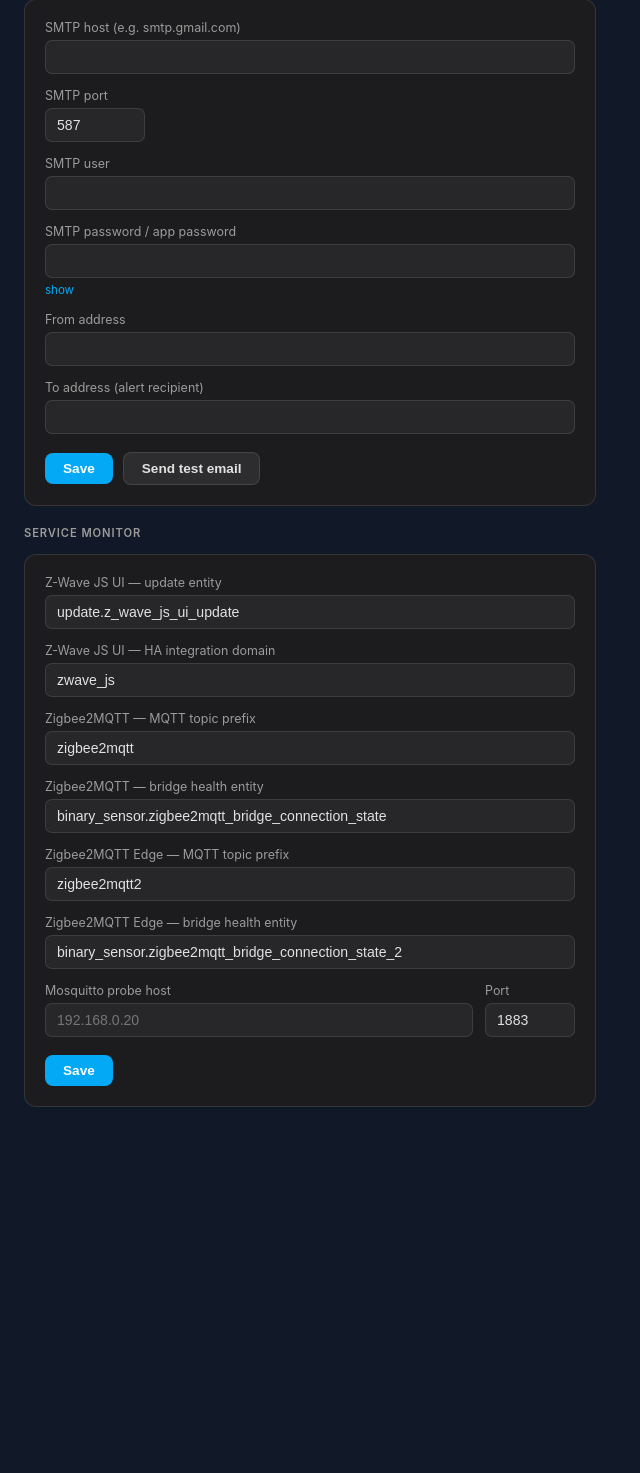
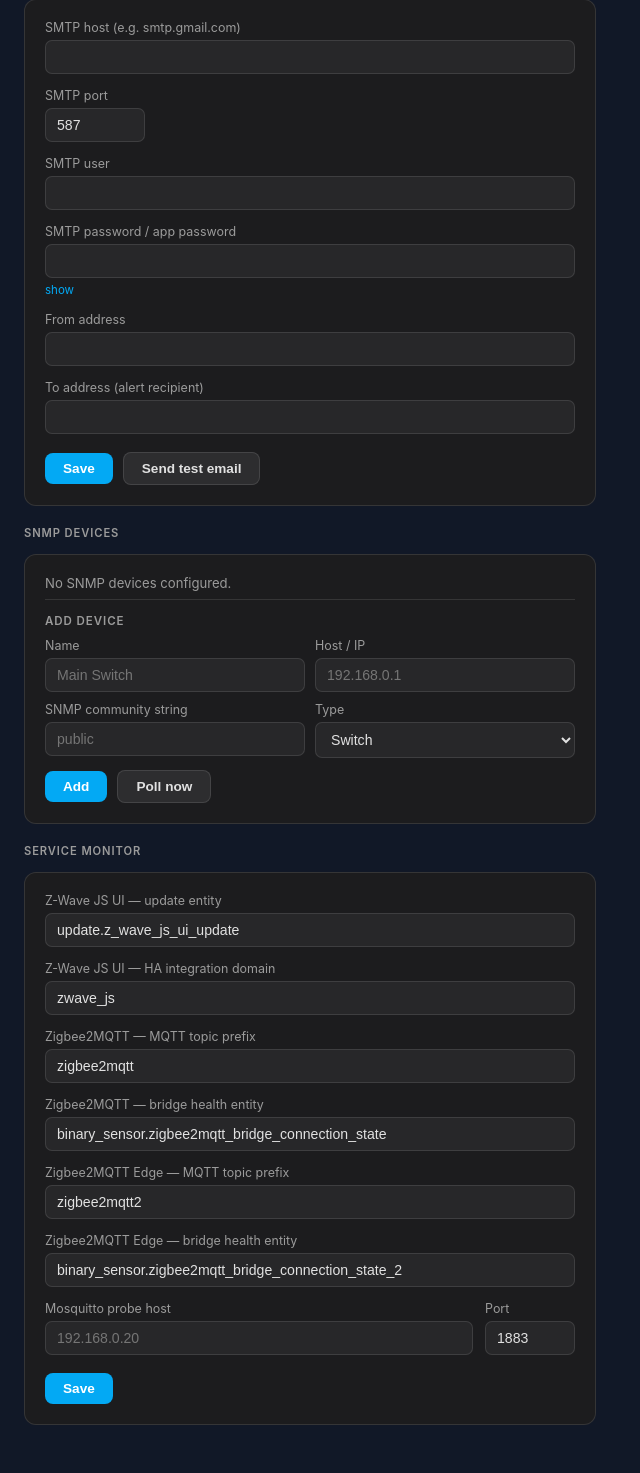
Before and after one commit to duarte-hub/ha-service-monitor, a Flask app: page /config in a window 1280 px wide. Shown: the part 751-2224 px from the top of the page, without its empty margins (0-640 px from the left). Before the commit the page ends 1858 px from the top, so only its background shows below. Run offline with Flask 3, Linux system fonts and the light colour scheme; data that the repository does not hold is empty; parts of the project's set-up code (start-up, migrations or seed data) failed here and were passed over.

Commit message:
Add SNMP-based network discovery with MAC vendor lookup
- Query managed switches and APs via SNMPv2c to discover connected devices
- Walks ARP table (1.3.6.1.2.1.4.22.1.2) for IP+MAC pairs and bridge
  forwarding table (1.3.6.1.2.1.17.4.3.1.1) for wireless client MACs
- Resolves vendor name from OUI prefix via mac-vendor-lookup library
- Merges results into existing device store (adds new IPs, enriches known)
- Background poller runs every 5 minutes; "Poll now" button in settings
- SNMP devices (name, host, community, type) managed via settings page
  with /api/snmp_devices and /api/snmp_poll endpoints
- Persisted to /data/snmp_devices.json

Co-Authored-By: Claude Sonnet 4.6 <noreply@anthropic.com>

```diff
--- a/app.py
+++ b/app.py
@@ -8,6 +8,7 @@ import os
 import re
 import time
 import json
+import uuid
 import logging
 import smtplib
 import ipaddress
@@ -283,6 +284,137 @@ def _ping_monitored() -> None:
                     log.info("Port %s:%s back online", ip, p_str)
                     if notify_recovery:
                         maybe_alert(f"port_{ip}_{p_str}_recovery", f"{label} port {p_str} open", f"{ip}:{p_str} is responding again")
+
+# ---------------------------------------------------------------------------
+# SNMP device discovery
+# ---------------------------------------------------------------------------
+_SNMP_DEVICES_PATH = os.environ.get("SNMP_DEVICES_PATH", "/data/snmp_devices.json")
+_snmp_devices: list[dict] = []
+_snmp_lock = threading.Lock()
+_mac_vendor_cache: dict[str, str] = {}
+
+def _load_snmp_devices() -> list:
+    try:
+        with open(_SNMP_DEVICES_PATH) as fh:
+            return json.load(fh)
+    except Exception:
+        return []
+
+def _save_snmp_devices() -> None:
+    try:
+        _atomic_write(_SNMP_DEVICES_PATH, _snmp_devices)
+    except Exception as e:
+        log.error("Failed to save SNMP devices: %s", e)
+
+_snmp_devices = _load_snmp_devices()
+
+def _mac_vendor(mac: str) -> str:
+    oui = mac.upper().replace(":", "").replace("-", "")[:6]
+    if oui in _mac_vendor_cache:
+        return _mac_vendor_cache[oui]
+    vendor = ""
+    try:
+        from mac_vendor_lookup import MacLookup
+        vendor = MacLookup().lookup(mac)
+    except Exception:
+        pass
+    _mac_vendor_cache[oui] = vendor
+    return vendor
+
+def _bytes_to_mac(b) -> str:
+    if isinstance(b, (bytes, bytearray)) and len(b) == 6:
+        return ":".join(f"{x:02x}" for x in b)
+    return ""
+
+def _snmp_walk_oid(host: str, community: str, oid: str, timeout: int = 5) -> list[tuple]:
+    try:
+        from puresnmp import Client
+        from puresnmp.credentials import V2C
+        client = Client(host, V2C(community), port=161, timeout=timeout)
+        return [(str(vb.oid), vb.value) for vb in client.walk(oid)]
+    except ImportError:
+        log.warning("puresnmp not installed — SNMP disabled")
+        return []
+    except Exception as e:
+        log.debug("SNMP walk %s [%s]: %s", host, oid, e)
+        return []
+
+def _poll_snmp_devices() -> int:
+    """Query all enabled SNMP devices; return count of newly discovered IPs."""
+    with _snmp_lock:
+        targets = list(_snmp_devices)
+    if not targets:
+        return 0
+    new_count = 0
+    for dev in targets:
+        if not dev.get("enabled", True):
+            continue
+        host = dev["host"]
+        community = dev.get("community", "public")
+        name = dev.get("name", host)
+        log.info("SNMP querying %s (%s)", name, host)
+
+        # ARP table: index is {ifIndex}.{ip}, value is MAC as bytes
+        ip_to_mac: dict[str, str] = {}
+        for oid_str, value in _snmp_walk_oid(host, community, "1.3.6.1.2.1.4.22.1.2"):
+            mac = _bytes_to_mac(value)
+            if not mac:
+                continue
+            parts = oid_str.split(".")
+            if len(parts) >= 4:
+                ip = ".".join(parts[-4:])
+                try:
+                    socket.inet_aton(ip)
+                    ip_to_mac[ip] = mac
+                except Exception:
+                    pass
+
+        # Bridge forwarding table: value is MAC as bytes (also includes wireless clients on APs)
+        bridge_macs: set[str] = set()
+        for _oid, value in _snmp_walk_oid(host, community, "1.3.6.1.2.1.17.4.3.1.1"):
+            mac = _bytes_to_mac(value)
+            if mac:
+                bridge_macs.add(mac)
+
+        log.info("SNMP %s: %d ARP entries, %d bridge MACs", name, len(ip_to_mac), len(bridge_macs))
+
+        changed = False
+        for ip, mac in ip_to_mac.items():
+            if int(mac.split(":")[0], 16) & 0x01:
+                continue  # skip multicast
+            vendor = _mac_vendor(mac)
+            with _devices_lock:
+                if ip not in _devices:
+                    _devices[ip] = {
+                        "ip": ip, "mac": mac, "vendor": vendor,
+                        "hostname": "", "name": "",
+                        "monitored": False, "status": "unknown",
+                        "last_seen": None, "ping_latency_ms": None,
+                        "ports": [], "port_status": {},
+                    }
+                    log.info("SNMP discovered %s — %s (%s)", ip, mac, vendor or "unknown vendor")
+                    new_count += 1
+                    changed = True
+                else:
+                    d = _devices[ip]
+                    if not d.get("mac") and mac:
+                        _devices[ip]["mac"] = mac
+                        changed = True
+                    if not d.get("vendor") and vendor:
+                        _devices[ip]["vendor"] = vendor
+                        changed = True
+        if changed:
+            _save_devices()
+    return new_count
+
+def _snmp_poller_loop() -> None:
+    time.sleep(15)  # let the app fully start before first poll
+    while True:
+        try:
+            _poll_snmp_devices()
+        except Exception as e:
+            log.exception("SNMP poll error: %s", e)
+        time.sleep(300)
 
 # ---------------------------------------------------------------------------
 # Runtime config overlay (persisted to disk, overrides env vars at runtime)
@@ -815,6 +947,47 @@ def api_scan_status():
     return jsonify({**_scan_status, "network": _local_network()})
 
 
+@app.route("/api/snmp_devices", methods=["GET", "POST"])
+def api_snmp_devices():
+    global _snmp_devices
+    if request.method == "POST":
+        data = request.json or {}
+        if not data.get("host"):
+            return jsonify({"ok": False, "error": "host required"}), 400
+        device = {
+            "id":        str(uuid.uuid4()),
+            "name":      data.get("name") or data["host"],
+            "host":      data["host"],
+            "community": data.get("community") or "public",
+            "version":   data.get("version") or "2c",
+            "type":      data.get("type") or "switch",
+            "enabled":   True,
+        }
+        with _snmp_lock:
+            _snmp_devices.append(device)
+            _save_snmp_devices()
+        return jsonify(device)
+    with _snmp_lock:
+        return jsonify(list(_snmp_devices))
+
+
+@app.route("/api/snmp_devices/<device_id>", methods=["DELETE"])
+def api_snmp_device_delete(device_id):
+    global _snmp_devices
+    with _snmp_lock:
+        _snmp_devices = [d for d in _snmp_devices if d["id"] != device_id]
+        _save_snmp_devices()
+    return jsonify({"ok": True})
+
+
+@app.route("/api/snmp_poll", methods=["POST"])
+def api_snmp_poll():
+    with _snmp_lock:
+        if not _snmp_devices:
+            return jsonify({"ok": False, "error": "No SNMP devices configured"}), 400
+    threading.Thread(target=_poll_snmp_devices, daemon=True).start()
+    return jsonify({"ok": True, "message": "Poll started"})
+
 
 @app.route("/api/update", methods=["POST"])
 def api_update():
@@ -1189,9 +1362,10 @@ if __name__ == "__main__":
     _seed_device("192.168.0.14", "SLZB-MR1",  [80, 7638])
     _seed_device("192.168.0.15", "SLZB-MR1U", [80, 6638])
 
-    # Start background poller
+    # Start background pollers
     t = threading.Thread(target=poller_loop, daemon=True)
     t.start()
+    threading.Thread(target=_snmp_poller_loop, daemon=True, name="snmp-poller").start()
 
     # Give the first poll a moment
     time.sleep(2)
--- a/requirements.txt
+++ b/requirements.txt
@@ -1,3 +1,5 @@
 flask==3.1.1
 requests==2.32.3
 websocket-client==1.8.0
+puresnmp>=2.2.0
+mac-vendor-lookup>=0.1.12
--- a/templates/config.html
+++ b/templates/config.html
@@ -124,6 +124,41 @@
       <button class="btn btn-primary" onclick="saveEmail()">Save</button>
       <button class="btn btn-secondary" onclick="testEmail()">Send test email</button>
       <span class="status-msg" id="email-status"></span>
+    </div>
+  </div>
+
+  <div class="section-title">SNMP Devices</div>
+  <div class="card">
+    <div id="snmp-device-list" style="margin-bottom:4px"></div>
+    <div style="border-top:1px solid var(--border);padding-top:14px;margin-top:8px">
+      <div style="font-size:.72rem;font-weight:600;text-transform:uppercase;letter-spacing:.08em;color:var(--text-muted);margin-bottom:10px">Add device</div>
+      <div style="display:grid;grid-template-columns:1fr 1fr;gap:10px">
+        <div class="field" style="margin:0">
+          <label>Name</label>
+          <input type="text" id="snmp_new_name" placeholder="Main Switch">
+        </div>
+        <div class="field" style="margin:0">
+          <label>Host / IP</label>
+          <input type="text" id="snmp_new_host" placeholder="192.168.0.1">
+        </div>
+        <div class="field" style="margin:0">
+          <label>SNMP community string</label>
+          <input type="text" id="snmp_new_community" placeholder="public">
+        </div>
+        <div class="field" style="margin:0">
+          <label>Type</label>
+          <select id="snmp_new_type" style="width:100%;background:rgba(255,255,255,.05);border:1px solid var(--border);border-radius:7px;color:var(--text);font-size:.88rem;padding:8px 11px;outline:none">
+            <option value="switch">Switch</option>
+            <option value="ap">Access Point</option>
+            <option value="router">Router</option>
+          </select>
+        </div>
+      </div>
+      <div class="btn-row" style="margin-top:12px">
+        <button class="btn btn-primary" onclick="addSnmpDevice()">Add</button>
+        <button class="btn btn-secondary" onclick="pollSnmpNow()">Poll now</button>
+        <span class="status-msg" id="snmp-status"></span>
+      </div>
     </div>
   </div>
 
@@ -254,6 +289,61 @@
     flash('email-status', d.ok ? 'Sent!' : 'Error: ' + d.error, d.ok ? 'ok' : 'err');
   }
 
+  async function loadSnmpDevices() {
+    try {
+      const r = await fetch('/api/snmp_devices');
+      const devices = await r.json();
+      const list = document.getElementById('snmp-device-list');
+      if (!devices.length) {
+        list.innerHTML = '<p style="font-size:.82rem;color:var(--text-muted);margin-bottom:0">No SNMP devices configured.</p>';
+        return;
+      }
+      list.innerHTML = devices.map(d => `
+        <div style="display:flex;align-items:center;justify-content:space-between;padding:8px 0;border-bottom:1px solid var(--border)">
+          <div>
+            <div style="font-size:.88rem;font-weight:600">${d.name}</div>
+            <div style="font-size:.75rem;color:var(--text-muted)">${d.host} &mdash; community: <code style="font-size:.78rem">${d.community}</code> &mdash; ${d.type}</div>
+          </div>
+          <button class="btn btn-secondary" style="padding:4px 10px;font-size:.75rem" onclick="deleteSnmpDevice('${d.id}')">Remove</button>
+        </div>`).join('');
+    } catch (_) {}
+  }
+
+  async function addSnmpDevice() {
+    const host = (document.getElementById('snmp_new_host').value || '').trim();
+    if (!host) { flash('snmp-status', 'Host required', 'err'); return; }
+    const r = await fetch('/api/snmp_devices', {
+      method: 'POST',
+      headers: {'Content-Type': 'application/json'},
+      body: JSON.stringify({
+        name:      val('snmp_new_name') || host,
+        host,
+        community: val('snmp_new_community') || 'public',
+        type:      document.getElementById('snmp_new_type').value,
+      }),
+    });
+    if (r.ok) {
+      ['snmp_new_name','snmp_new_host','snmp_new_community'].forEach(id => set(id, ''));
+      flash('snmp-status', 'Added', 'ok');
+      loadSnmpDevices();
+    } else {
+      const d = await r.json();
+      flash('snmp-status', 'Error: ' + (d.error || r.status), 'err');
+    }
+  }
+
+  async function deleteSnmpDevice(id) {
+    await fetch('/api/snmp_devices/' + id, {method: 'DELETE'});
+    loadSnmpDevices();
+  }
+
+  async function pollSnmpNow() {
+    flash('snmp-status', 'Querying…', '');
+    const r = await fetch('/api/snmp_poll', {method: 'POST'});
+    const d = await r.json();
+    flash('snmp-status', d.ok ? 'Poll started — check device list' : ('Error: ' + d.error), d.ok ? 'ok' : 'err');
+  }
+
   async function saveServices() {
     await post({
       zwave_update_entity:    val('zwave_update_entity'),
@@ -281,6 +371,7 @@
   function togglePass() { const el = document.getElementById('smtp_pass'); el.type = el.type === 'password' ? 'text' : 'password'; }
 
   loadConfig();
+  loadSnmpDevices();
 </script>
 </body>
 </html>
```
